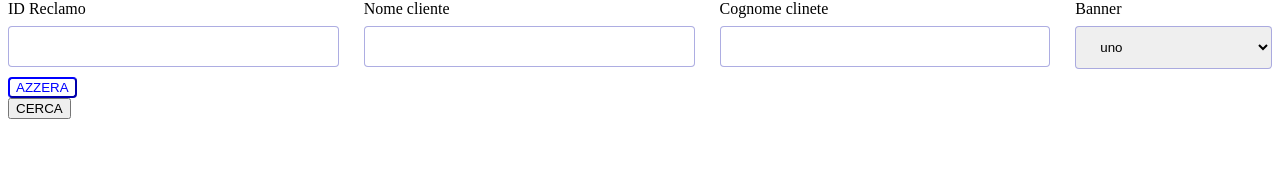
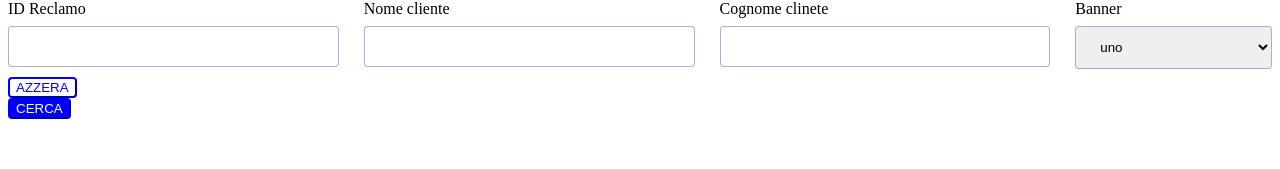
Before and after one commit to andreafresi/gestioneTicket, an Angular app in the folder app-ticket/: page /reclami in a window 1280 px wide. Shown: the part 320-489 px from the top of the page. Built offline with nearby package versions, Linux system fonts and the light colour scheme; what @swimlane/ngx-datatable would draw is missing.

Commit message:
aggiunta bottoni

```diff
--- a/app-ticket/src/app/pages/reclami-list/reclami-list.component.html
+++ b/app-ticket/src/app/pages/reclami-list/reclami-list.component.html
@@ -89,8 +89,10 @@
             </div>
 
         </form>
-        <button class="btn-inserisci">AZZERA</button>
-        <button>CERCA</button>
+        <div>
+            <button class="btn-inserisci">AZZERA</button>
+            <button class="btn-cerca">CERCA</button>
+        </div>
     </div>
 </div>
 
--- a/app-ticket/src/app/pages/reclami-list/reclami-list.component.scss
+++ b/app-ticket/src/app/pages/reclami-list/reclami-list.component.scss
@@ -21,6 +21,14 @@ input[type=text], input[type=date], select {
     grid-template-columns: auto auto auto auto;
     grid-gap: 5px 25px;
 }
+.btn-cerca{
+    background: blue;
+    border-color: blue;
+    border-radius: 4px;
+    display: flex;
+    align-items: center;
+    color: white;
+}
 .btn-inserisci{
     background: white;
     border-color: blue;
```
